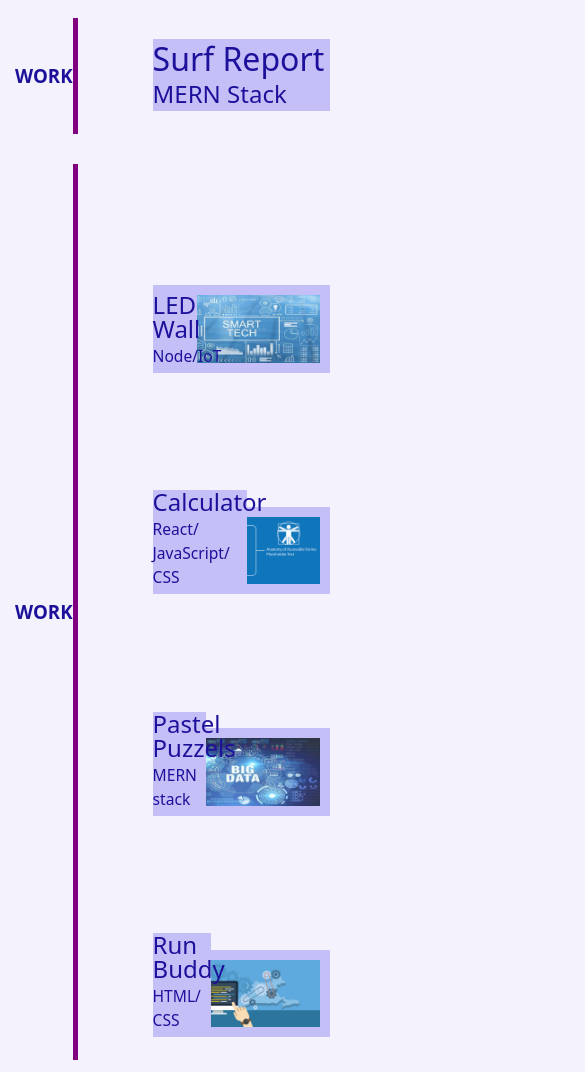
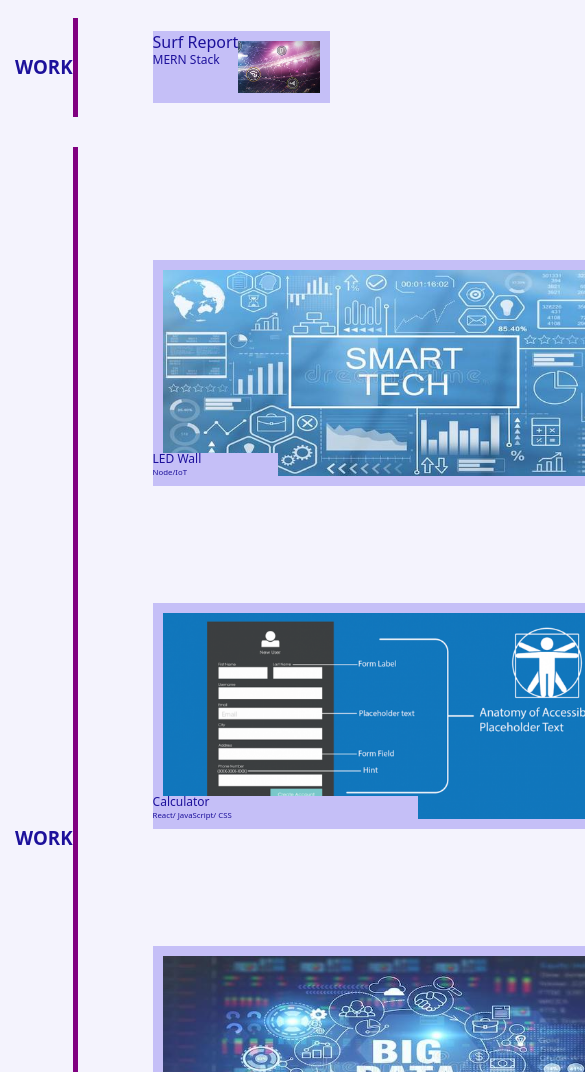
Before and after one commit to pbnj1/week-2-personal-site-challenge, a plain HTML site: page index.html in a window 390 px wide. Shown: the part 1620-2692 px from the top of the page, 585 px wide, since content can reach past the window. Drawn offline with Linux system fonts and the light colour scheme.

Commit message:
changes in font size with media query

```diff
--- a/assets/styles.css
+++ b/assets/styles.css
@@ -320,9 +320,22 @@ h2 {
     .project-0-pic{
         width:100%;
     }
-    .project-pic{
-        width:100%;
-    }
+    .top-txt-over{
+        font-size:50%
+}
+.smart-tech-cap{
+ font-size:50%
+}
+.form-cap{
+    font-size:50%
+}
+.big-data-cap{
+    font-size:50%
+}
+.smart-cap{
+    font-size:50%
+}
+
 }
 
 
```
